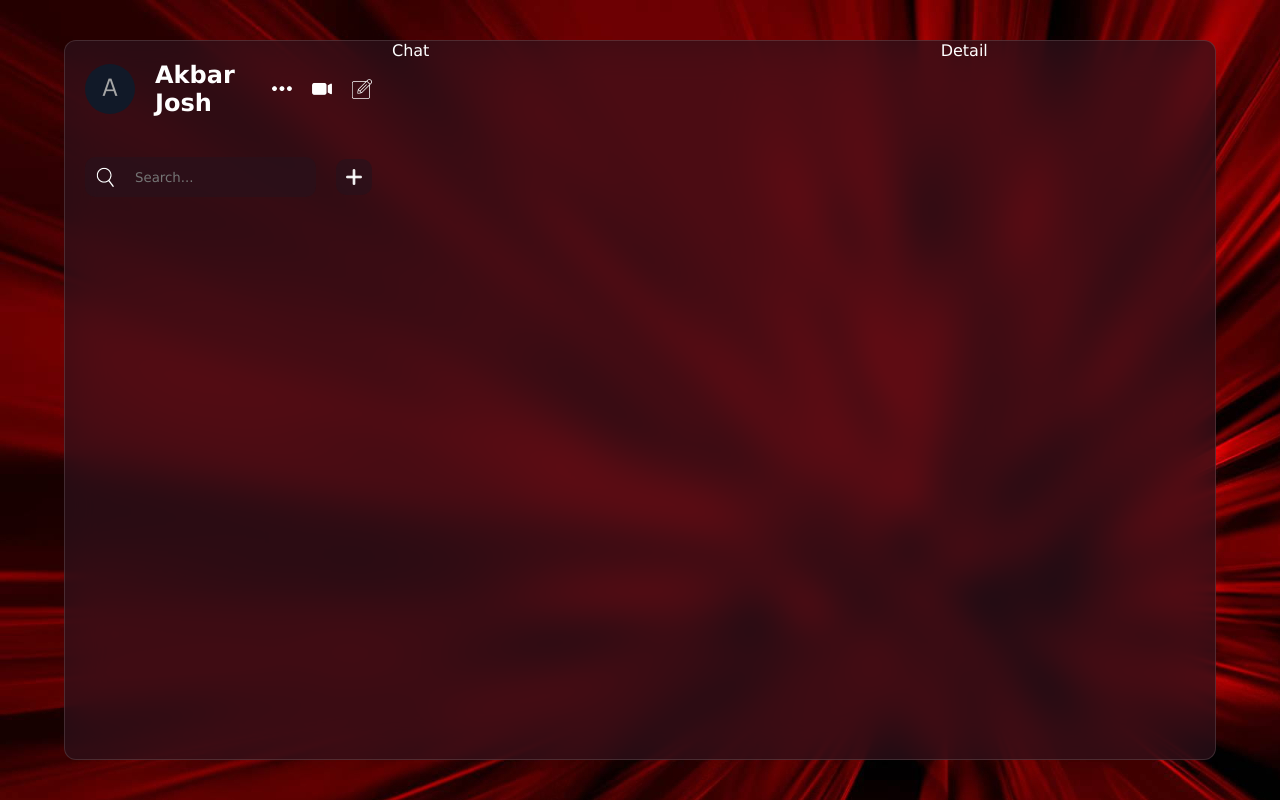
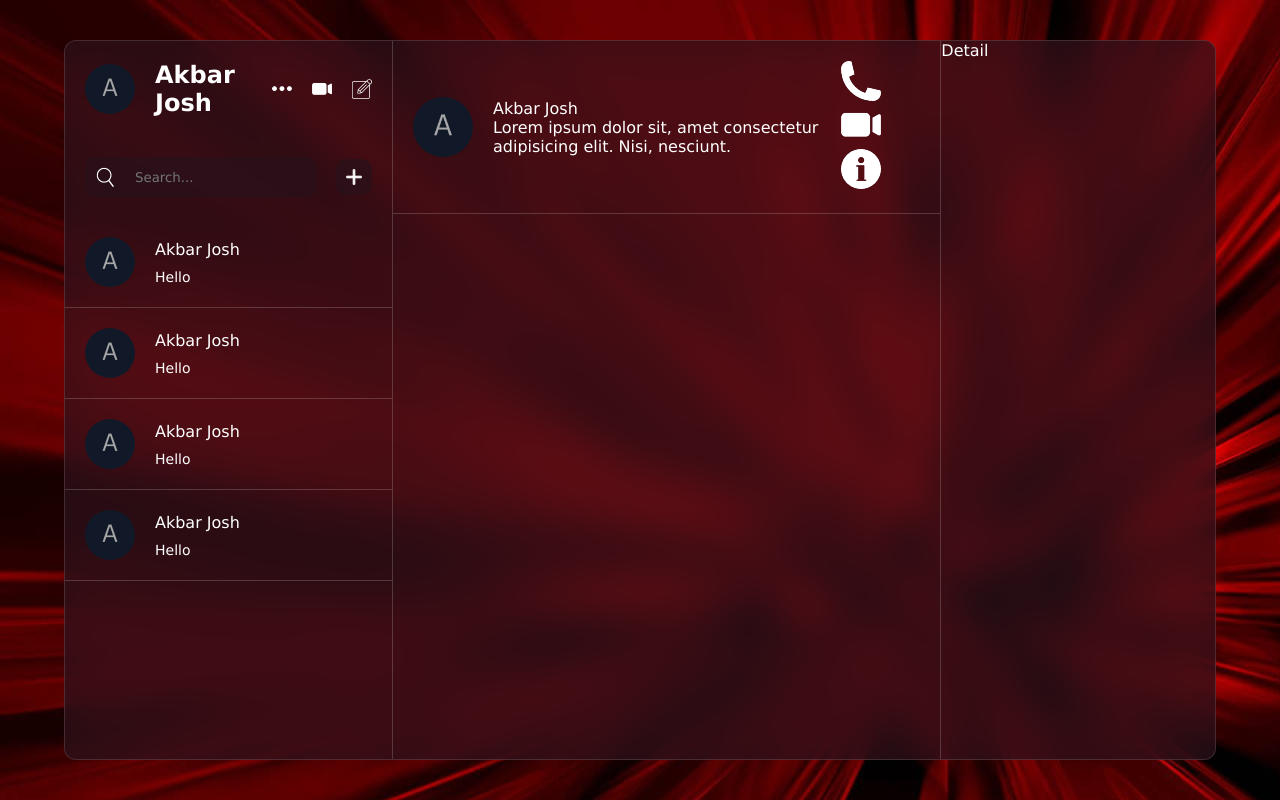
Before and after one commit to Ajosh-NyxBar/My-React-Project, a React (Vite) app: page / in a window 1280 px wide. Built offline with nearby package versions, Linux system fonts and the light colour scheme.

Commit message:
add list design

```diff
--- a/src/components/chat/Chat.jsx
+++ b/src/components/chat/Chat.jsx
@@ -1,8 +1,28 @@
-import './chat.css'
+import "./chat.css";
 const Chat = () => {
   return (
-    <div className='chat'>Chat</div>
+    <div className="chat">
+      <div className="top">
+        <div className="user">
+          <img src="./avatar.png" alt="" />
+          <div className="texts">
+            <span>Akbar Josh</span>
+            <p>
+              Lorem ipsum dolor sit, amet consectetur adipisicing elit. Nisi,
+              nesciunt.
+            </p>
+          </div>
+        </div>
+        <div className="icons">
+          <img src="./phone.png " alt="" />
+          <img src="./video.png" alt="" />
+          <img src="./info.png" alt="" />
+        </div>
+      </div>
+      <div className="center"></div>
+      <div className="bottom"></div>
+    </div>
   );
-}
+};
 
-export default Chat
+export default Chat;
--- a/src/components/chat/chat.css
+++ b/src/components/chat/chat.css
@@ -1,3 +1,27 @@
 .chat{
     flex: 2;
+    border-right: 1px solid #dddddd35;
+    border-left: 1px solid #dddddd35;
+    height: 100%;
+
+    .top{
+        padding: 20px;
+        display: flex;
+        align-items: center;
+        justify-content: space-between;
+        border-bottom: 1px solid #dddddd35;
+
+        .user{
+            display: flex;
+            align-items: center;
+            gap: 20px;
+
+            img{
+                width: 60px;
+                height: 60px;
+                border-radius: 50%;
+                object-fit: cover;
+            }
+        }
+    }
 }
--- a/src/components/list/chatList/Chatlist.jsx
+++ b/src/components/list/chatList/Chatlist.jsx
@@ -18,6 +18,34 @@
           onClick={() => setAddMode((prev) => !prev)}
         />
       </div>
+       <div className="item">
+        <img src="./avatar.png" alt="" />
+        <div className="texts">
+          <span>Akbar Josh</span>
+          <p>Hello</p>
+        </div>
+       </div>
+       <div className="item">
+        <img src="./avatar.png" alt="" />
+        <div className="texts">
+          <span>Akbar Josh</span>
+          <p>Hello</p>
+        </div>
+       </div>
+       <div className="item">
+        <img src="./avatar.png" alt="" />
+        <div className="texts">
+          <span>Akbar Josh</span>
+          <p>Hello</p>
+        </div>
+       </div>
+       <div className="item">
+        <img src="./avatar.png" alt="" />
+        <div className="texts">
+          <span>Akbar Josh</span>
+          <p>Hello</p>
+        </div>
+       </div>
     </div>
   );
 };
--- a/src/components/list/chatList/chatlist.css
+++ b/src/components/list/chatList/chatlist.css
@@ -1,4 +1,9 @@
 .chatlist{
+    flex: 1;
+    overflow: scroll;
+    scrollbar-width: thin;
+    scrollbar-color: #c1252535 transparent;
+    overflow-x: hidden;
 
     .search{
         display: flex;
@@ -38,4 +43,35 @@
             cursor: pointer;
         }
     }
+
+    .item{
+        display: flex;
+        align-items: center;
+        gap: 20px;
+        padding: 20px;
+        cursor: pointer;
+        border-bottom: 1px solid #dddddd35;
+
+        img{
+            width: 50px;
+            height: 50px;
+            border-radius: 50%;
+            object-fit: cover;
+        }
+        .texts{
+            display: flex;
+            gap: 10px;
+            flex-direction: column;
+
+            span{
+                font-weight: 500;
+
+            }
+
+            p{
+                font-size: 14px;
+                font-weight: 300;
+            }
+        }
+    }
 }
--- a/src/components/list/list.css
+++ b/src/components/list/list.css
@@ -1,3 +1,5 @@
 .list{
     flex: 1;
+    display: flex;
+    flex-direction: column;
 }
```
